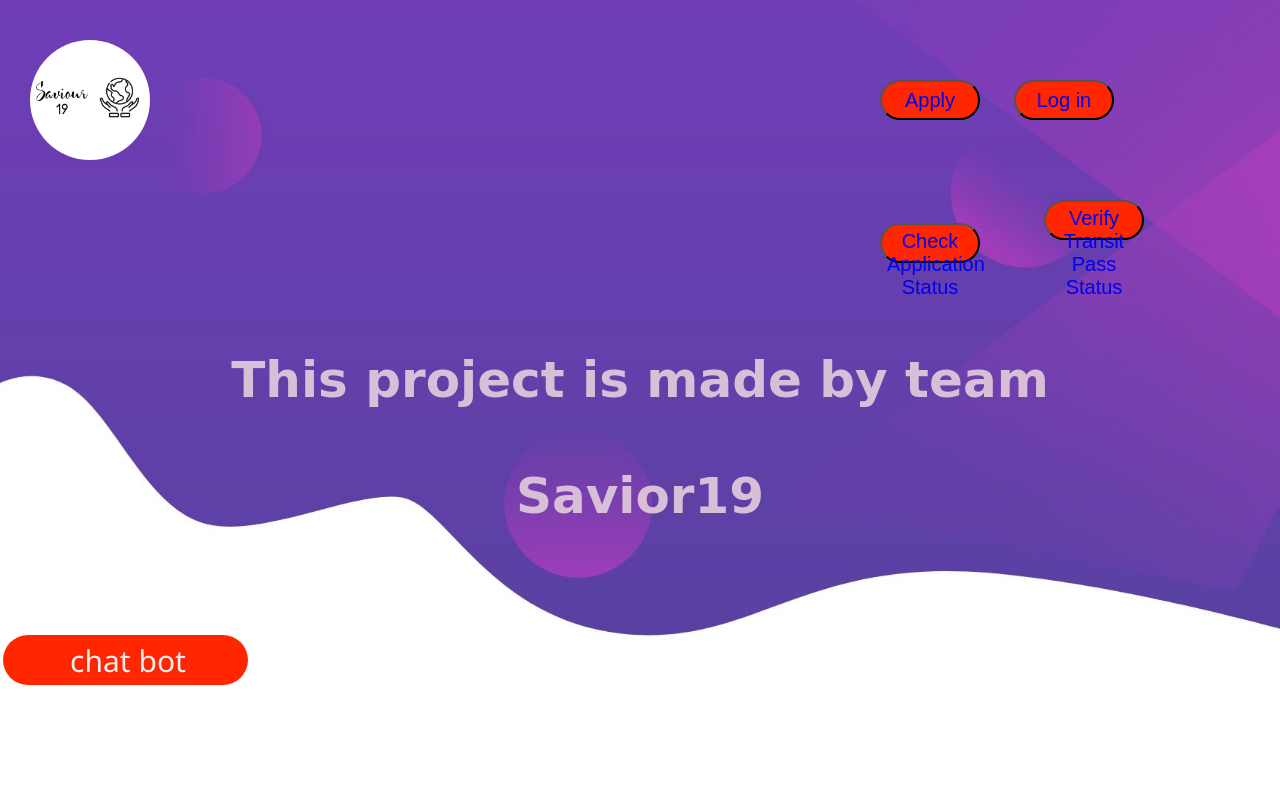
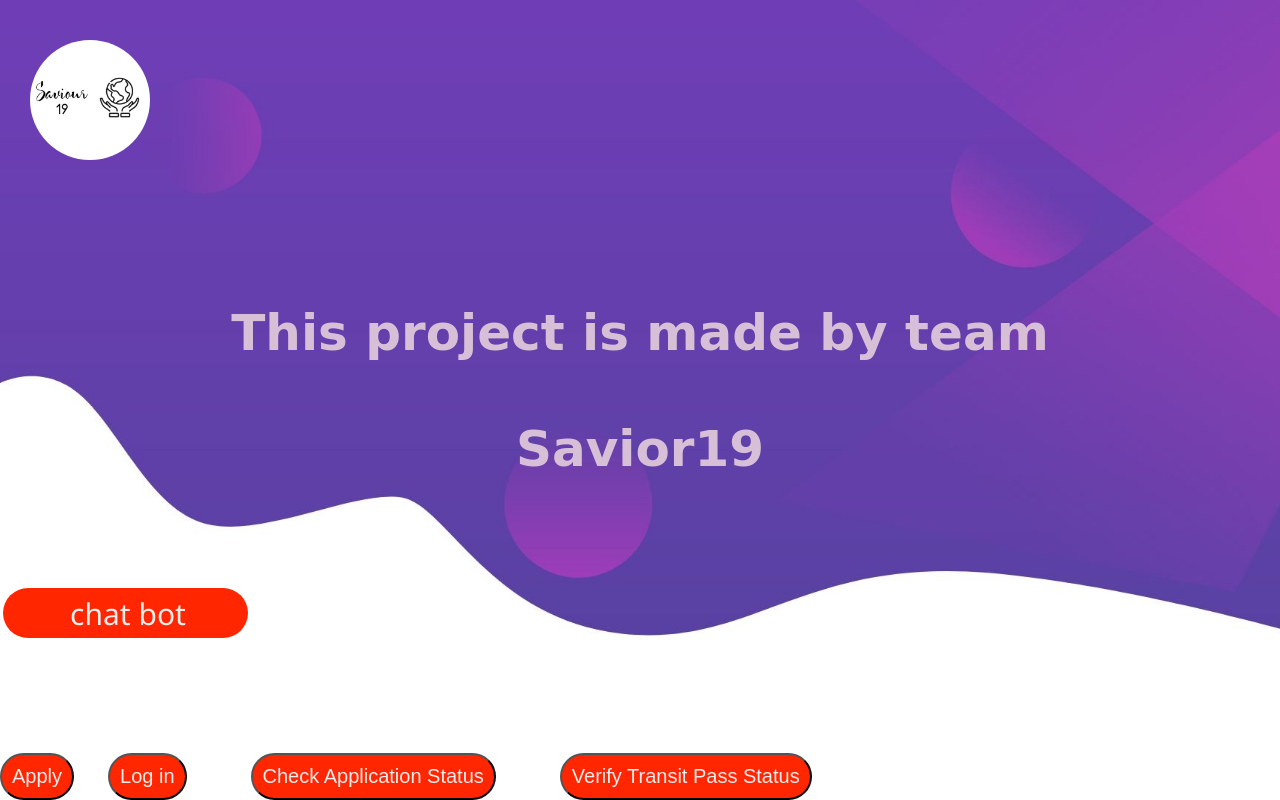
Before and after one commit to Savior-19/Savior19, a Django app: page / in a window 1280 px wide. Run offline with Django 3.2, Linux system fonts and the light colour scheme.

Commit message:
minor frontend changes

```diff
--- a/TransitPass/views.py
+++ b/TransitPass/views.py
@@ -39,7 +39,9 @@ def FillPassApplication(request) :
 
 	else :
 		# Render an application form.
-		return render(request, 'TransitPass/apply.html')
+		states = State.objects.all()
+		districts = District.objects.all()
+		return render(request, 'TransitPass/apply.html', {'states' : states, 'districts' : districts})
 
 
 # ---------------------------------------------------------- Government Official's Pages -----------------------------------------------------------
--- a/static/css/Home_Page/home.css
+++ b/static/css/Home_Page/home.css
@@ -17,12 +17,12 @@ body {
 
 .logo{
     grid-column-start:1 ;
-    grid-column-end: 2;
+    grid-column-end: 3;
     grid-row-start:1 ;
     grid-row-end: 2;
 }
 
-.but{
+.buttondiv{
     grid-column-start:2 ;
     grid-column-end: 3;
     grid-row-start:1 ;
@@ -103,6 +103,13 @@ img{
     background-color: thistle;
 }
 
-a {
+button a {
     text-decoration: none;
+    color: rgb(238, 238, 238);
 }
+
+button {
+    height: fit-content;
+    width: fit-content;
+    padding: 10px;
+}
```
Also changed, not shown: static/css/TransitPass/apply.css (+14 -0 lines), templates/TransitPass/apply.html (+8 -3 lines), templates/registration/login.html (+5 -2 lines).
